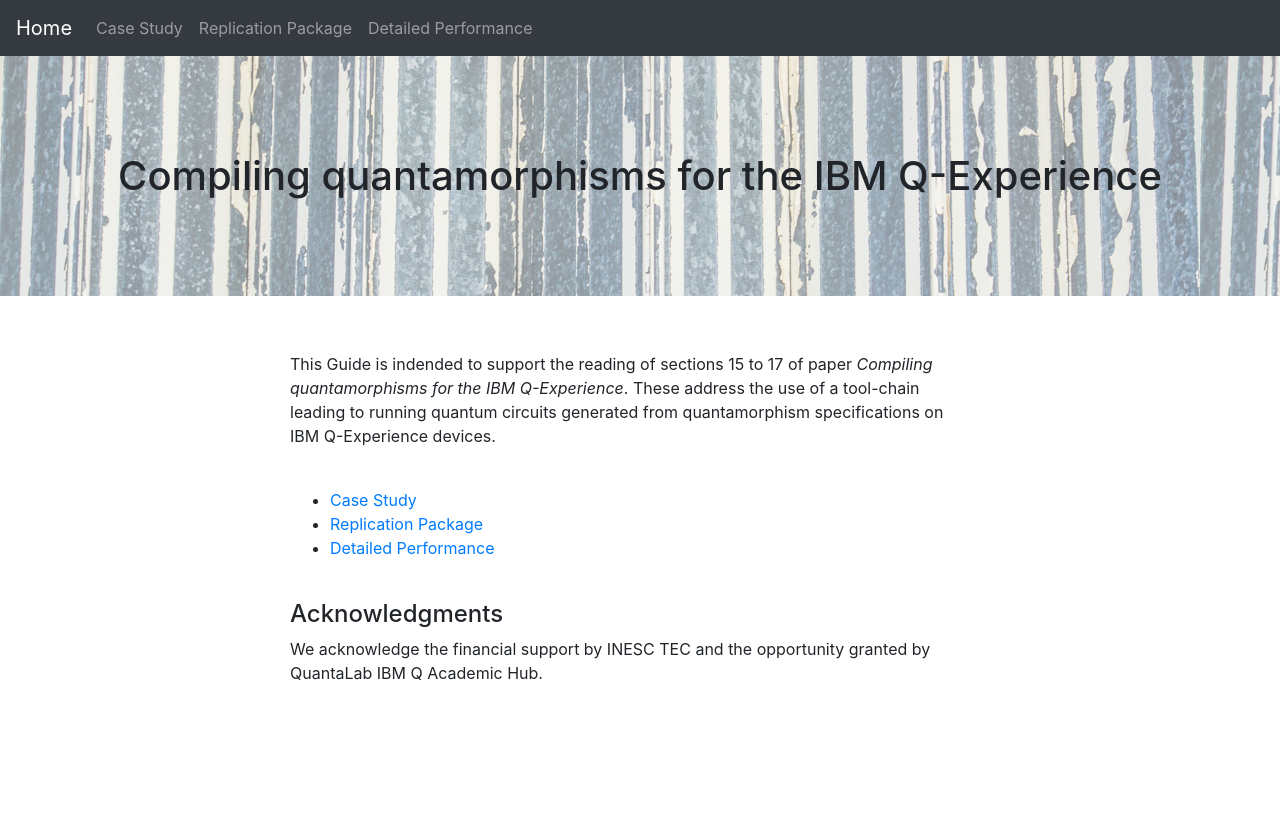
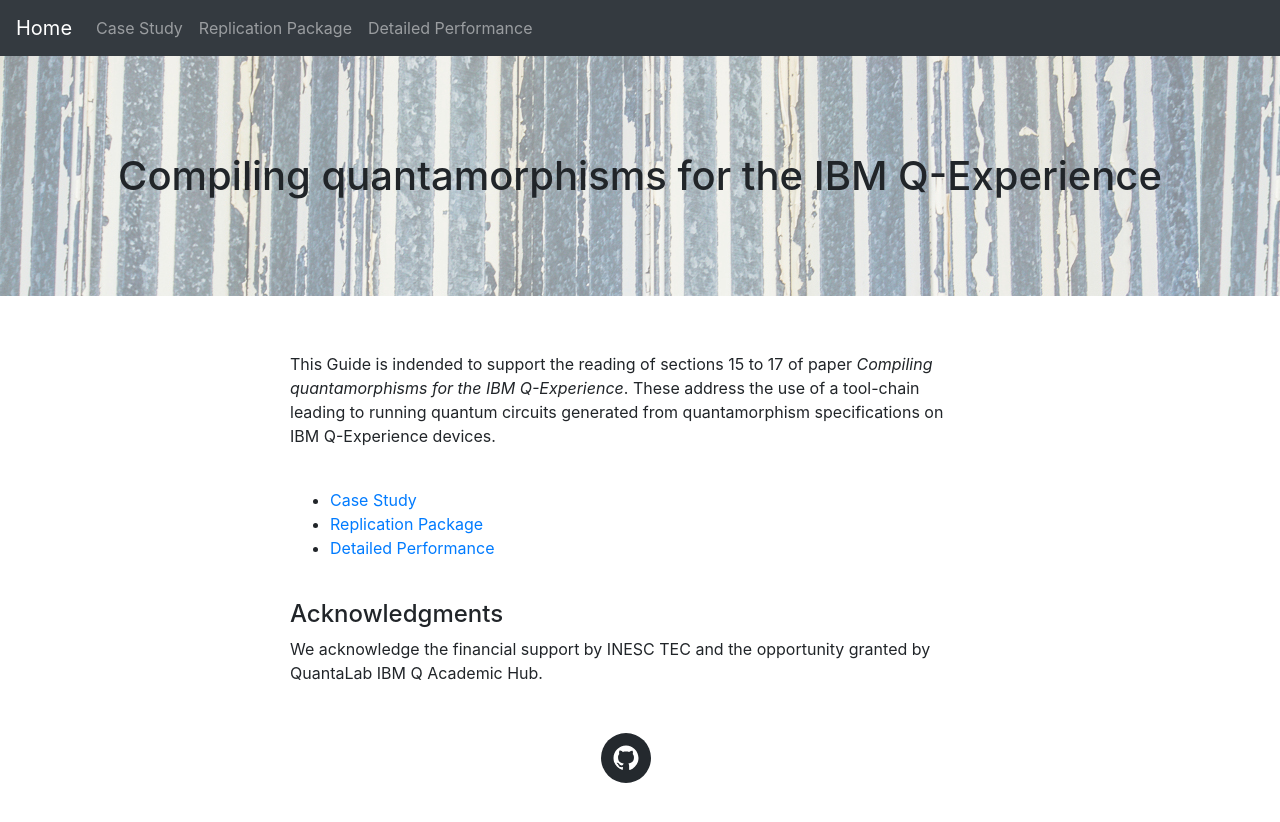
Before and after one commit to AnaNeri/quantamorphismsGuide, a React (Create React App) app: page / in a window 1280 px wide. Shown: the top 822 px of the page. Before the commit the page ends 800 px from the top, so only its background shows below. Built offline with nearby package versions, Linux system fonts and the light colour scheme.

Commit message:
Add link

```diff
--- a/package.json
+++ b/package.json
@@ -11,7 +11,8 @@
     "react-bootstrap": "^1.0.0-beta.17",
     "react-dom": "^16.13.0",
     "react-router-dom": "^5.1.2",
-    "react-scripts": "3.4.0"
+    "react-scripts": "3.4.0",
+    "react-social-icons": "^4.1.0"
   },
   "scripts": {
     "start": "react-scripts start",
--- a/src/containers/HomePage.js
+++ b/src/containers/HomePage.js
@@ -3,6 +3,7 @@
 import Row from 'react-bootstrap/Row';
 import Col from 'react-bootstrap/Col';
 import Background from '../images/bg.jpeg';
+import { SocialIcon } from 'react-social-icons';
 
 function Content() {
   return (
@@ -28,7 +29,12 @@
         <br/>
         <h4>Acknowledgments</h4>
         We acknowledge the financial support by INESC TEC and the opportunity granted by QuantaLab IBM Q Academic Hub.
-    	</Col>
+
+    	<br/>
+    	<br/>
+    	<br/>
+    	<center><SocialIcon url="https://github.com/AnaNeri/quantamorphismsGuide"/></center>
+	</Col>
     	</Row>
     	</Col>
     	</Row>
```
Also changed, not shown: 1 other file (tests, documents, lock files or other folders).
